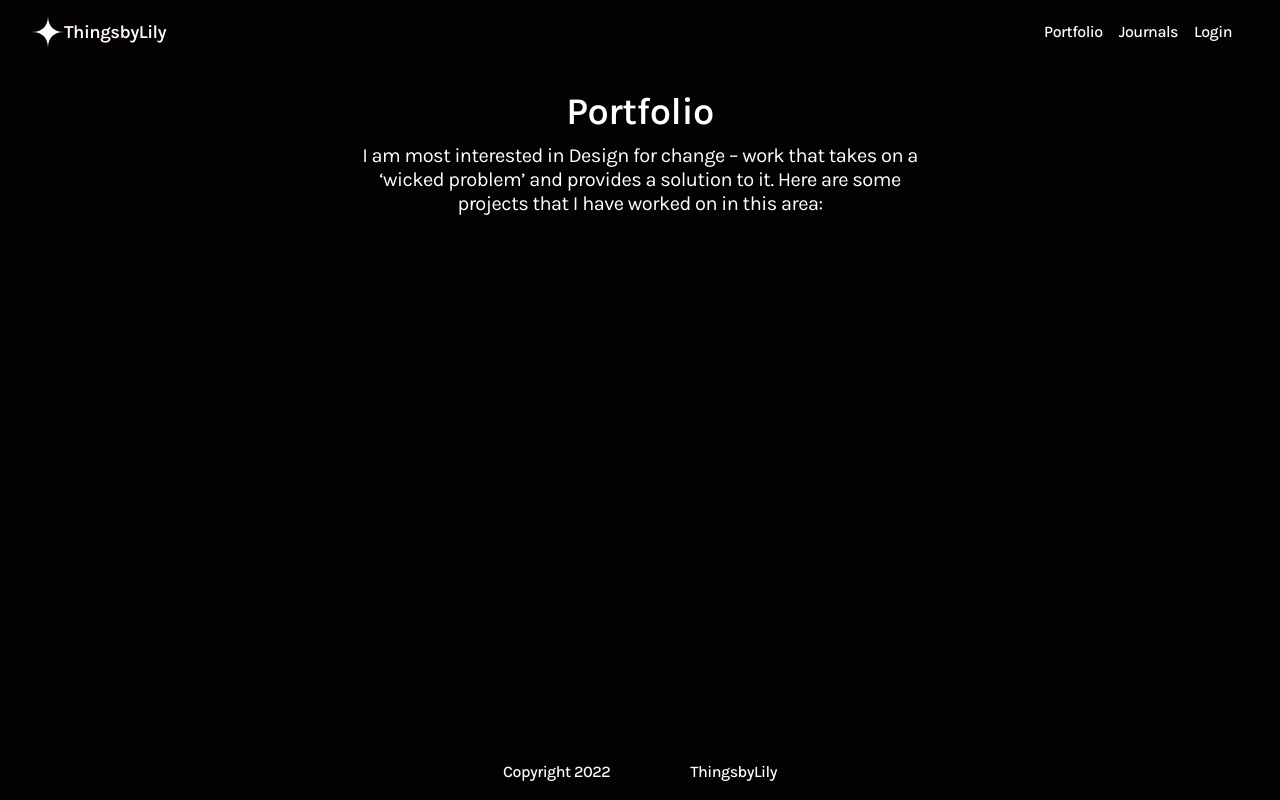
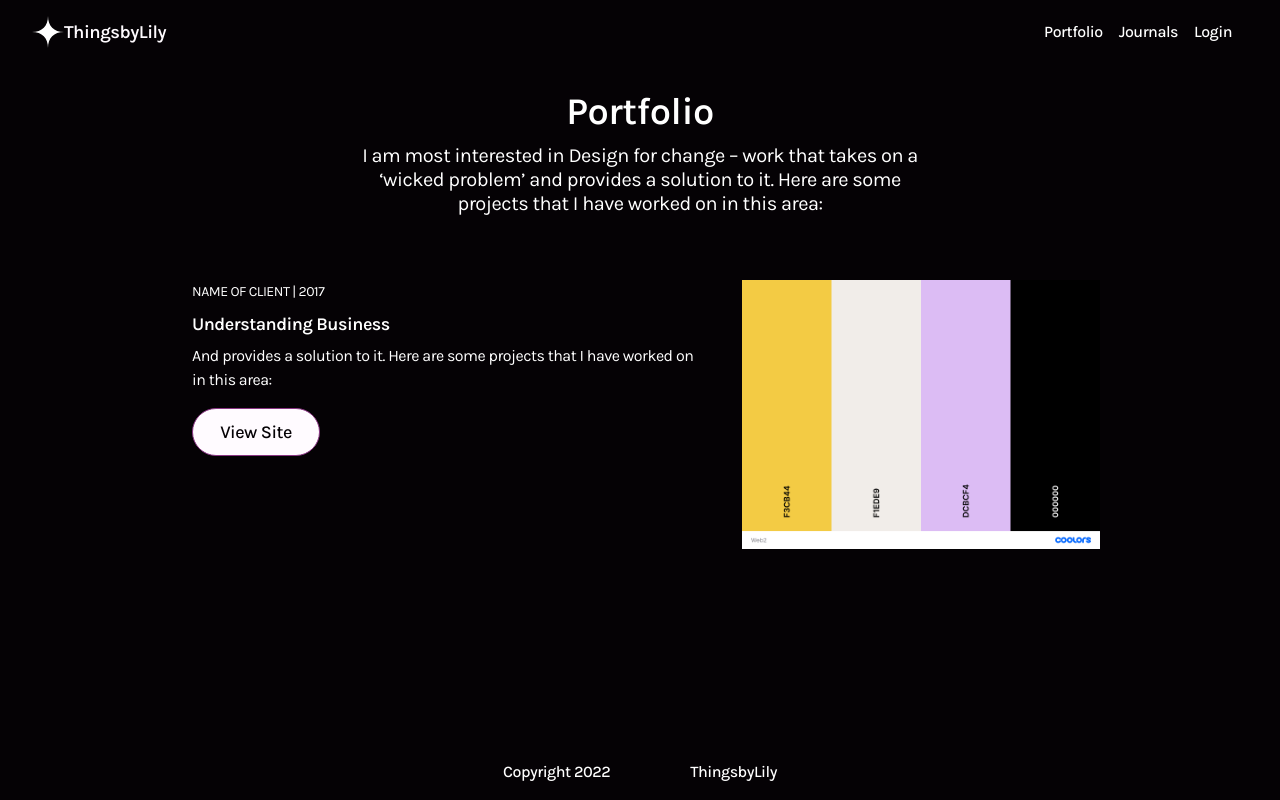
Before and after one commit to Lilianada/Lilydesigned, a React (Create React App) app: page /portfolio in a window 1280 px wide. Built offline with nearby package versions, Linux system fonts and the light colour scheme.

Commit message:
Work scss

```diff
--- a/src/components/Work/Work.jsx
+++ b/src/components/Work/Work.jsx
@@ -1,4 +1,5 @@
 import React from "react";
+import Pic from "../../assets/images/Web2.png";
 import "./Work.scss";
 
 export default function Work() {
@@ -10,7 +11,19 @@ export default function Work() {
         </p>
 
         <div className="workList">
-
+            <div className="workWrap">
+                <div className="project">
+                    <p className="projectName">Name of Client | 2017 </p>
+                    <p className="projectTitle">Understanding Business</p>
+                    <p className="projectDetails">
+                        And provides a solution to it. Here are some projects that I have worked on in this area:
+                    </p>
+                    <div className="btnPrimary">View Site</div>
+                </div>
+                <div className="projectImage">
+                    <img src={Pic} alt="Project Screenshot" />
+                </div>
+            </div>
         </div>
     </section>
   );
--- a/src/components/Work/Work.scss
+++ b/src/components/Work/Work.scss
@@ -4,13 +4,10 @@
     place-items: center;
     margin: 1rem auto;
 
-    @media screen and (min-width: 768px){
-        width: 35rem;
-    }
 
     .title{
-    //     transition: all .2s ease-in-out;
-    // background: linear-gradient(271deg,#a0e9ff 30%,#a162e8 50%,#f093b0 70%,#edca85 94%);
+        //     transition: all .2s ease-in-out;
+        // background: linear-gradient(271deg,#a0e9ff 30%,#a162e8 50%,#f093b0 70%,#edca85 94%);
     // color: #fff;
     // -webkit-background-clip: text;
     // -webkit-text-fill-color: transparent;
@@ -18,10 +15,47 @@
 
     .text{
         text-align: center;
+
+        @media screen and (min-width: 768px){
+            width: 35rem;
+        }
     }
 
     .workList{
         display: flex;
         flex-direction: column;
     }
+
+    .workWrap{
+        display: grid;
+        grid-template-columns: 56% 40%;
+        margin: 4rem auto;
+        gap: 3rem;
+        width: 70%;
+
+        .project{
+            .projectName{
+                text-transform: uppercase;
+                font-size: var(--fourteen);
+            }
+
+            .projectTitle{
+                font-size: var(--eighteen);
+                font-weight: 600;
+                margin: .5rem 0;
+            }
+
+            .projectDetails{
+                font-size: var(--sixteen);
+                margin-bottom: 1rem;
+            }
+
+            .btnPrimary{
+                width: 8rem;
+                height: 3rem;
+                text-align: center;
+                font-size: var(--eighteen);
+            }
+        }
+    }
 }
--- a/src/index.scss
+++ b/src/index.scss
@@ -118,7 +118,7 @@ p {
     font-size: var(--sixteen);
     font-weight: 400;
     line-height: 1.5rem;
-    color: var(--black);
+    color: var(--white);
 }
 
 h1 {
```
Also changed, not shown: src/assets/images/Web2.png (added).
